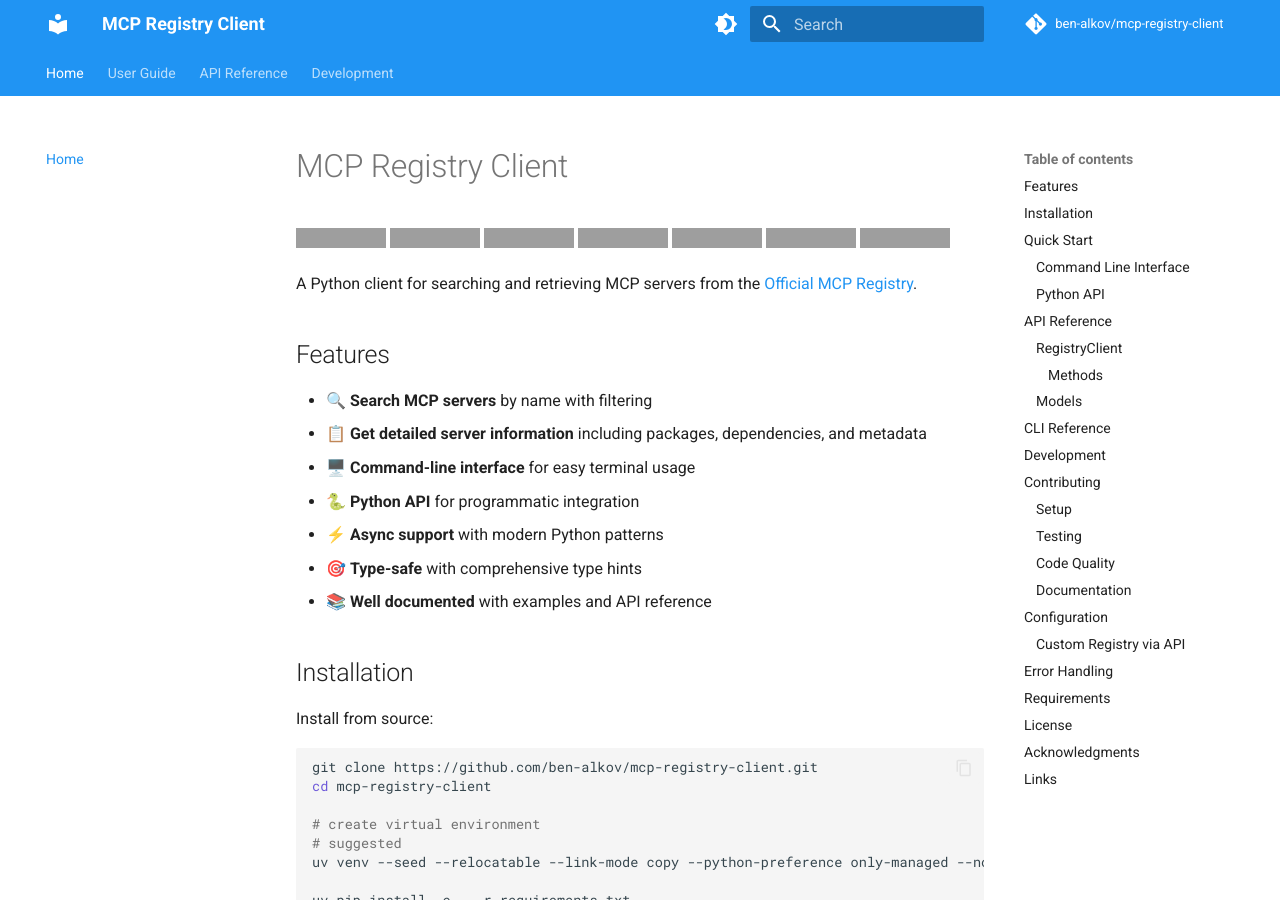
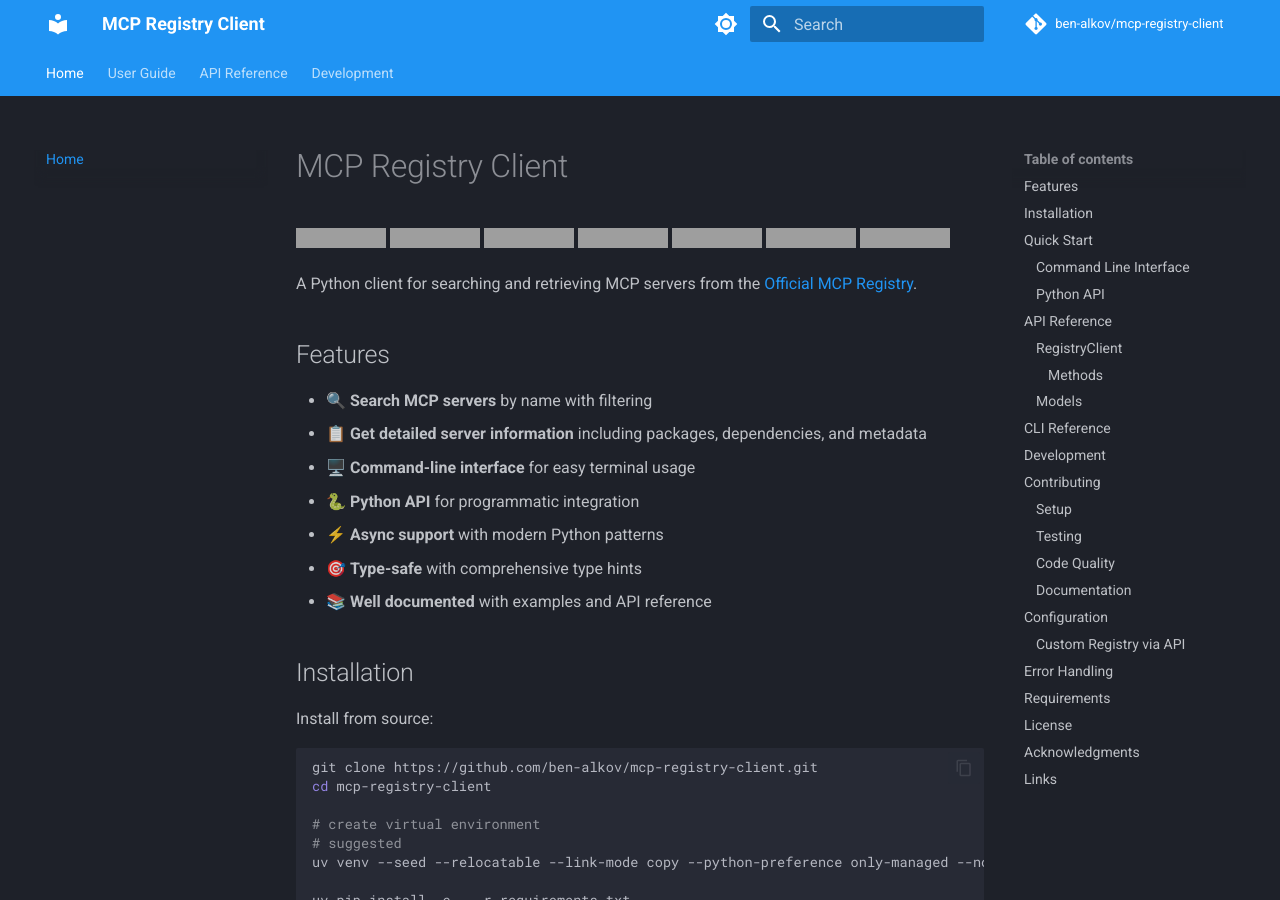
Before and after one commit to ben-alkov/mcp-registry-client, an MkDocs documentation site: the page built from docs/index.md, in a window 1280 px wide and 900 px high. Built offline with MkDocs 1.6.1 and Material for MkDocs 9.7.7, drawn with Linux system fonts in a browser that asks for light colours; comment, search, counter and statistics services are not loaded; grey boxes are pictures that could not be loaded.

Commit message:
docs(mkdocs): set dark mode as default and fix theme configuration
- Change default scheme to 'slate' (dark mode) instead of 'default' (light mode)
- Fix second scheme from 'light' to 'default' for proper light mode
- Correct toggle icon directions for better UX
- Dark mode now loads by default, users can toggle to light mode

🤖 Generated with [Claude Code](https://claude.ai/code)

Co-Authored-By: Claude <noreply@anthropic.com>
Signed-off-by: Ben Alkov <ben.alkov@redhat.com>

```diff
--- a/mkdocs.yml
+++ b/mkdocs.yml
@@ -7,17 +7,17 @@ repo_name: ben-alkov/mcp-registry-client
 theme:
   name: material
   palette:
+    - scheme: slate
+      primary: blue
+      accent: blue
+      toggle:
+        icon: material/brightness-7
+        name: Switch to light mode
     - scheme: default
       primary: blue
       accent: blue
       toggle:
         icon: material/brightness-4
-        name: Switch to light mode
-    - scheme: light
-      primary: blue
-      accent: blue
-      toggle:
-        icon: material/brightness-7
         name: Switch to dark mode
   features:
     - navigation.tabs
```
